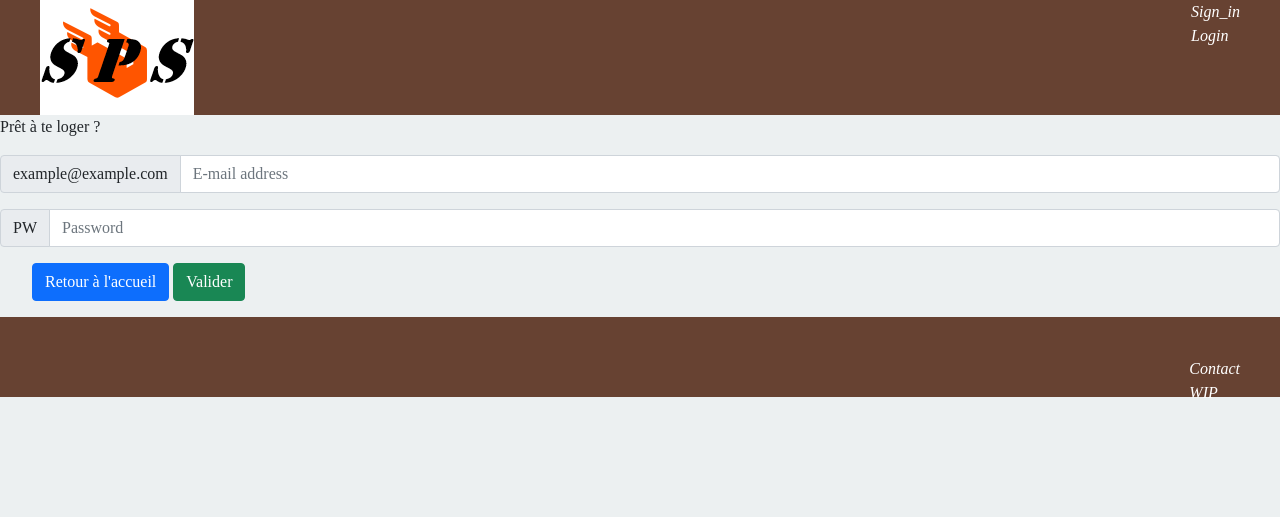
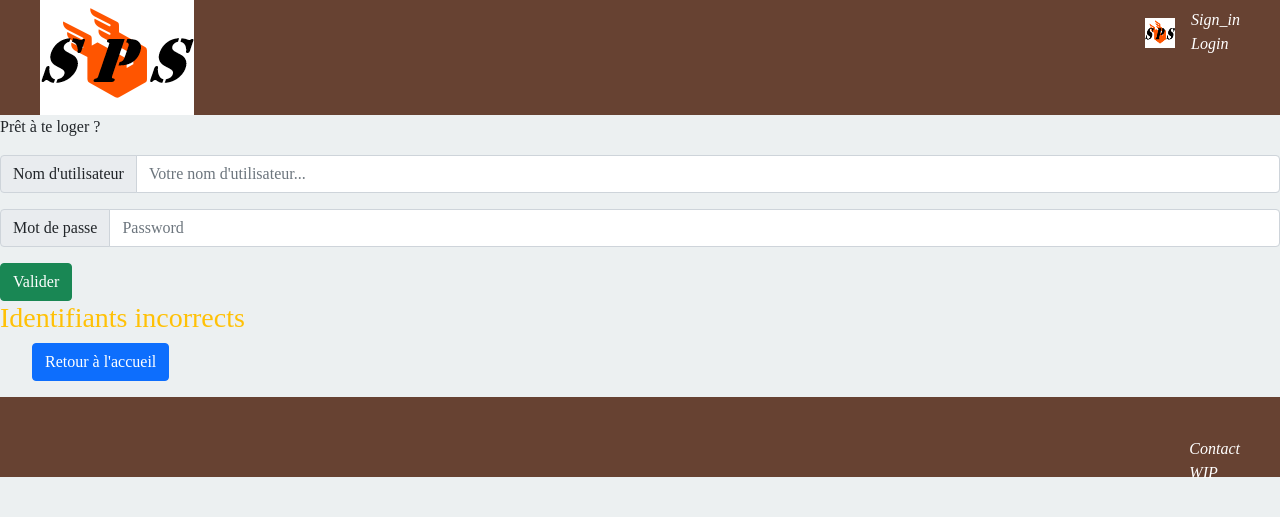
Before and after one commit to Loviflo/QuickBaluchon, a PHP site: the page made by QuickBaluchon/login.php in a window 1280 px wide. Shown: the top 517 px of the page. Run offline with PHP 8.4, Linux system fonts and the light colour scheme; some web fonts are replaced.

Commit message:
Login page

```diff
--- /dev/null
+++ b/QuickBaluchon/actions/disconnect.php
@@ -0,0 +1,6 @@
+<?php
+session_start();
+session_destroy();
+header('location: ../index.php');
+exit;
+?>
--- a/QuickBaluchon/inc/header.php
+++ b/QuickBaluchon/inc/header.php
@@ -7,10 +7,16 @@
 </head>
 <header>
     <a href="index.php"> <img src="Logo SPS.png" alt="Nothing to see here"></a>
-    <nav>
-        <ul>
-            <li><a href="sign_in.php">Sign_in</a></li>
-            <li><a href="login.php">Login</a></li>
+    <nav class="navbar">
+    <a class="navbar-brand" href="#">
+        <img src="Logo SPS.png" width="30" height="30" alt="">
+    </a>
+        <ul class="navbar-nav">
+            <li class="nav-item"><a href="sign_in.php">Sign_in</a></li>
+            <li class="nav-item"><a href="login.php">Login</a></li>
+            <?php if (isset($_SESSION['user'])) { ?>
+                <li class="nav-item"><a href="actions/disconnect.php">Déconnexion</a></li>
+            <?php } ?>
         </ul>
     </nav>
 </header>
--- a/QuickBaluchon/login.php
+++ b/QuickBaluchon/login.php
@@ -7,20 +7,24 @@
     <?php include("inc/header.php"); ?>
     <body>
         <p>Prêt à te loger ?</p>
-        <form>
+        <form action="actions/login_form.php" method="POST">
             <div class="input-group mb-3">
-                <span class="input-group-text" id="basic-addon2">example@example.com</span>
-                <input type="text" class="form-control" placeholder="E-mail address" aria-label="e-mail address" aria-describedby="basic-addon2">
+                <span class="input-group-text" id="basic-addon2">Nom d'utilisateur</span>
+                <input type="text" name="username" class="form-control" placeholder="Votre nom d'utilisateur..." aria-label="e-mail address" aria-describedby="basic-addon2">
             </div>
-
             <div class="input-group mb-3">
-                <span class="input-group-text" id="basic-addon1">PW</span>
-                <input type="text" class="form-control" placeholder="Password" aria-label="Password" aria-describedby="basic-addon1">
+                <span class="input-group-text" id="basic-addon1">Mot de passe</span>
+                <input type="password" name="password" class="form-control" placeholder="Password" aria-label="Votre mot de passe" aria-describedby="basic-addon1">
+            </div>
+            <div>
+                <button type="submit" class="btn btn-success">Valider</button>
             </div>
         </form>
+        <?php if (isset($_GET['ifail'])) {
+            echo "<h3 class='text-warning'>" . $_GET['ifail'] . "</h3>";
+        } ?>
             <ul>
                 <a href="index.php"><button type="submit" class="btn btn-primary">Retour à l'accueil</button></a>
-                <a href="login_form.php"><button type="submit" class="btn btn-success">Valider</button></a>
             </ul>
     </body>
     <?php include("inc/footer.php"); ?>
```
Also changed, not shown: QuickBaluchon/actions/login_form.php (+32 -0 lines), QuickBaluchon/index.php (+4 -1 lines).
